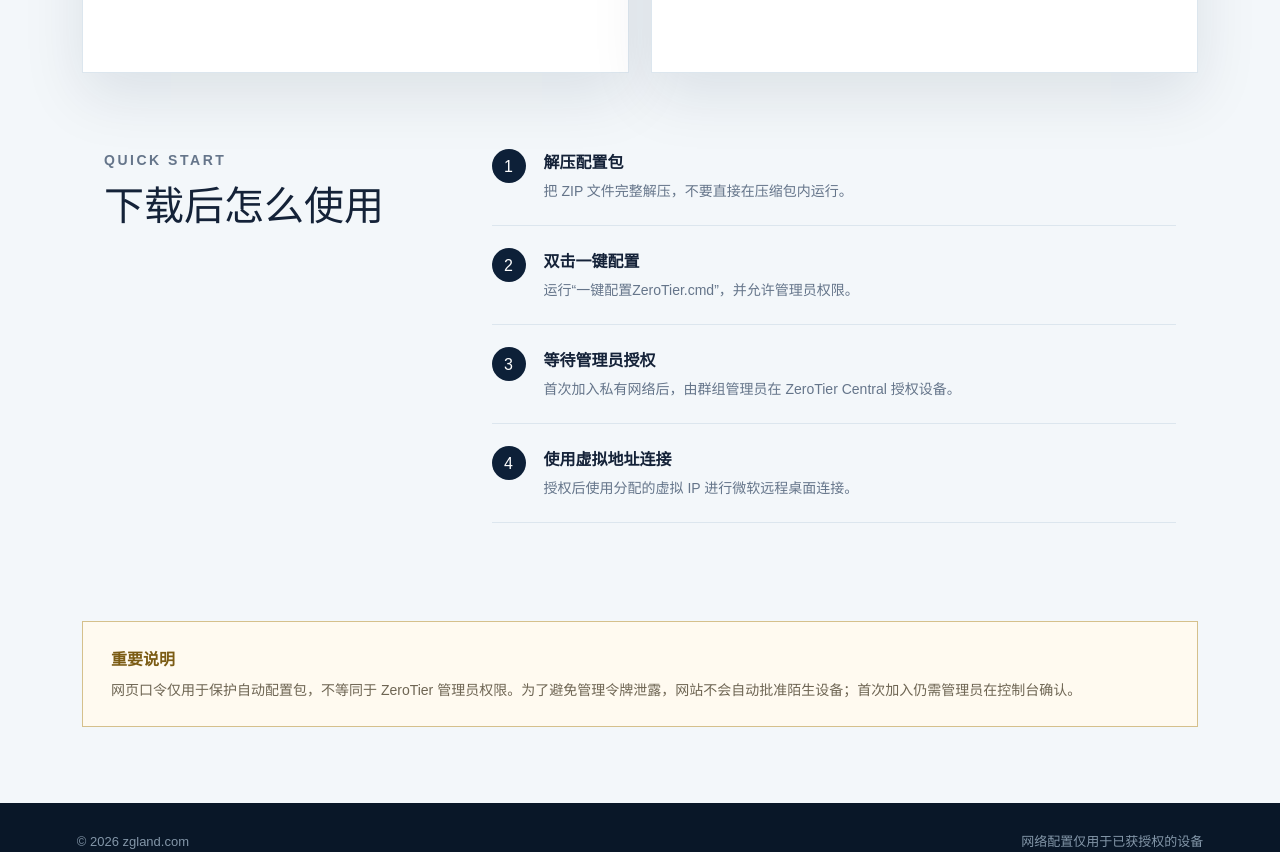
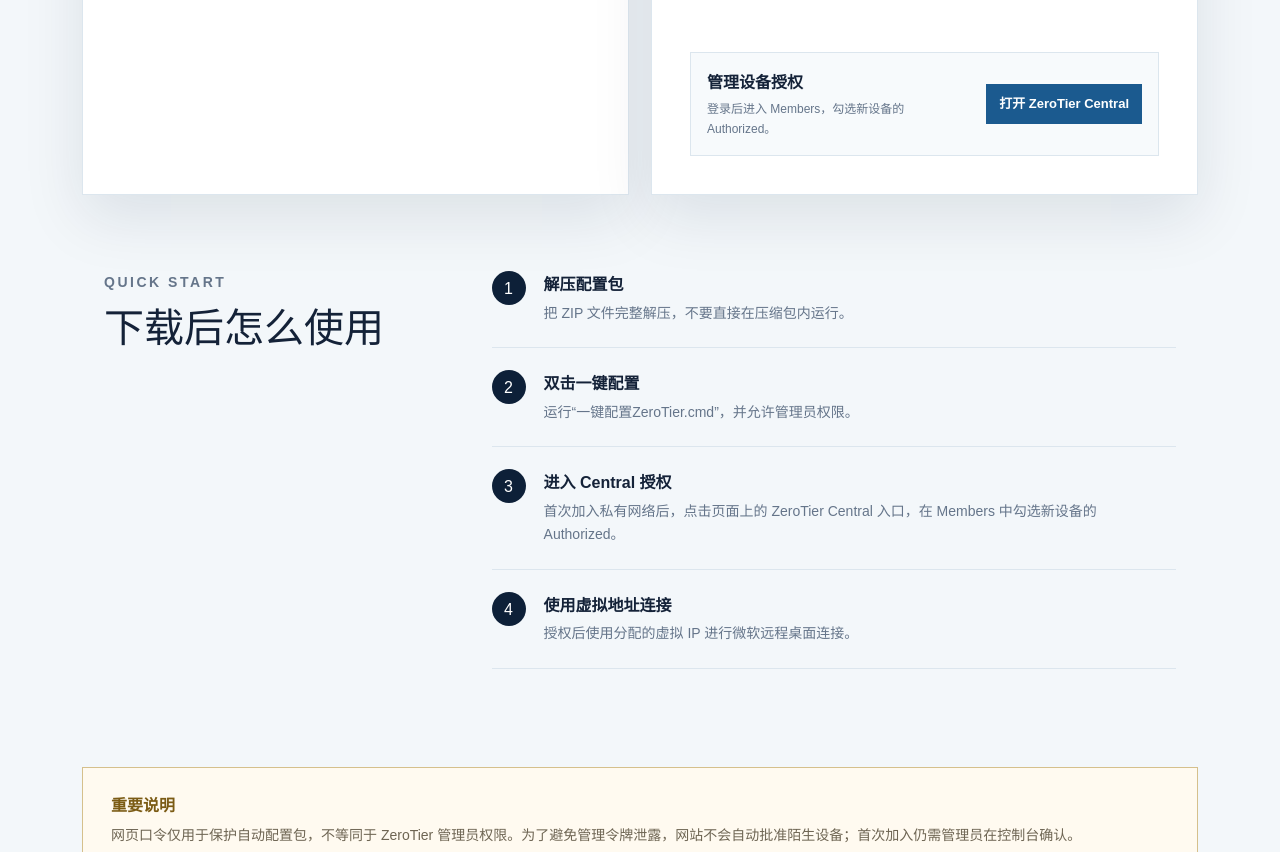
Before and after one commit to BIGboss5623/BIGboss5623.github.io, a plain HTML site: page network/index.html in a window 1280 px wide. Shown: the part 1008-1860 px from the top of the page. Drawn offline with Linux system fonts and the light colour scheme.

Commit message:
新增ZeroTier Central设备授权入口

```diff
--- a/network/index.html
+++ b/network/index.html
@@ -8,6 +8,7 @@
   <meta name="description" content="ZeroTier One 安装文件与受保护的自动配置入口。">
   <link rel="canonical" href="https://zgland.com/network/">
   <link rel="stylesheet" href="network.css">
+  <link rel="stylesheet" href="network-central.css">
   <script defer src="network.js"></script>
 </head>
 <body>
@@ -57,6 +58,10 @@
           <button class="button accent" type="submit">验证并生成配置包</button>
         </form>
         <p id="message" class="message" role="status" aria-live="polite"></p>
+        <div class="central-panel">
+          <div><strong>管理设备授权</strong><span>登录后进入 Members，勾选新设备的 Authorized。</span></div>
+          <a href="https://central.zerotier.com/network/632ea29085b84a8e" target="_blank" rel="noopener noreferrer">打开 ZeroTier Central</a>
+        </div>
       </article>
     </section>
 
@@ -68,7 +73,7 @@
       <ol>
         <li><span>1</span><div><strong>解压配置包</strong><p>把 ZIP 文件完整解压，不要直接在压缩包内运行。</p></div></li>
         <li><span>2</span><div><strong>双击一键配置</strong><p>运行“一键配置ZeroTier.cmd”，并允许管理员权限。</p></div></li>
-        <li><span>3</span><div><strong>等待管理员授权</strong><p>首次加入私有网络后，由群组管理员在 ZeroTier Central 授权设备。</p></div></li>
+        <li><span>3</span><div><strong>进入 Central 授权</strong><p>首次加入私有网络后，点击页面上的 ZeroTier Central 入口，在 Members 中勾选新设备的 Authorized。</p></div></li>
         <li><span>4</span><div><strong>使用虚拟地址连接</strong><p>授权后使用分配的虚拟 IP 进行微软远程桌面连接。</p></div></li>
       </ol>
     </section>
--- /dev/null
+++ b/network/network-central.css
@@ -0,0 +1,45 @@
+.central-panel {
+  display: grid;
+  grid-template-columns: 1fr auto;
+  align-items: center;
+  gap: 16px;
+  margin-top: 18px;
+  padding: 16px;
+  border: 1px solid var(--line);
+  background: #f7fafc;
+}
+
+.central-panel strong,
+.central-panel span {
+  display: block;
+}
+
+.central-panel span {
+  margin-top: 2px;
+  color: var(--muted);
+  font-size: 12px;
+}
+
+.central-panel a {
+  padding: 9px 13px;
+  background: var(--blue);
+  color: #fff;
+  text-decoration: none;
+  white-space: nowrap;
+  font-size: 13px;
+  font-weight: 700;
+}
+
+.central-panel a:hover {
+  filter: brightness(1.08);
+}
+
+@media (max-width: 520px) {
+  .central-panel {
+    grid-template-columns: 1fr;
+  }
+
+  .central-panel a {
+    text-align: center;
+  }
+}
```
